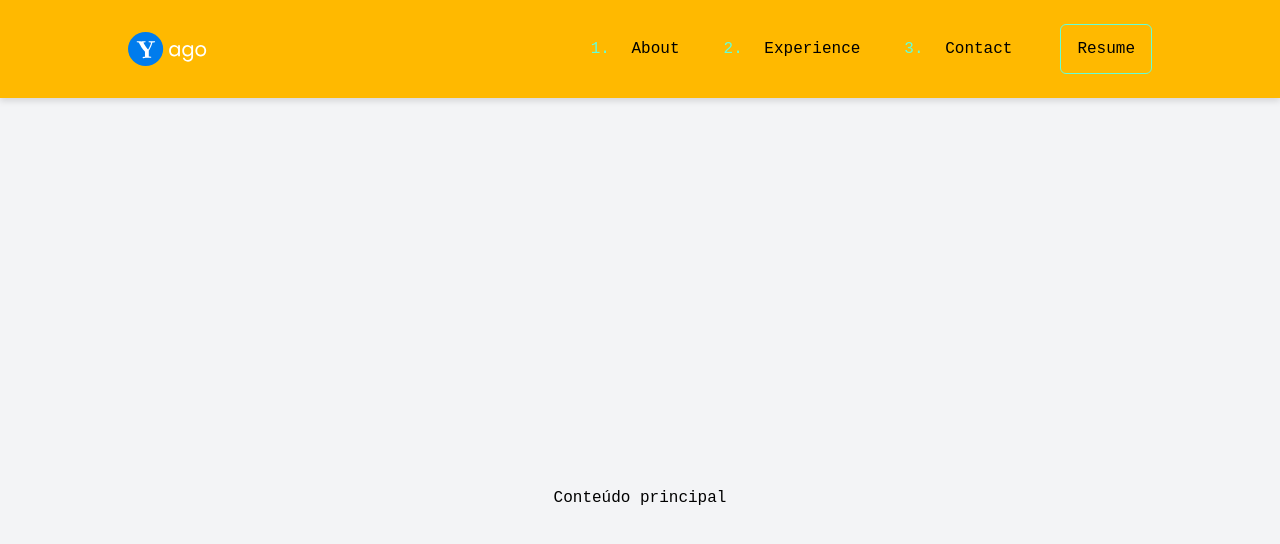
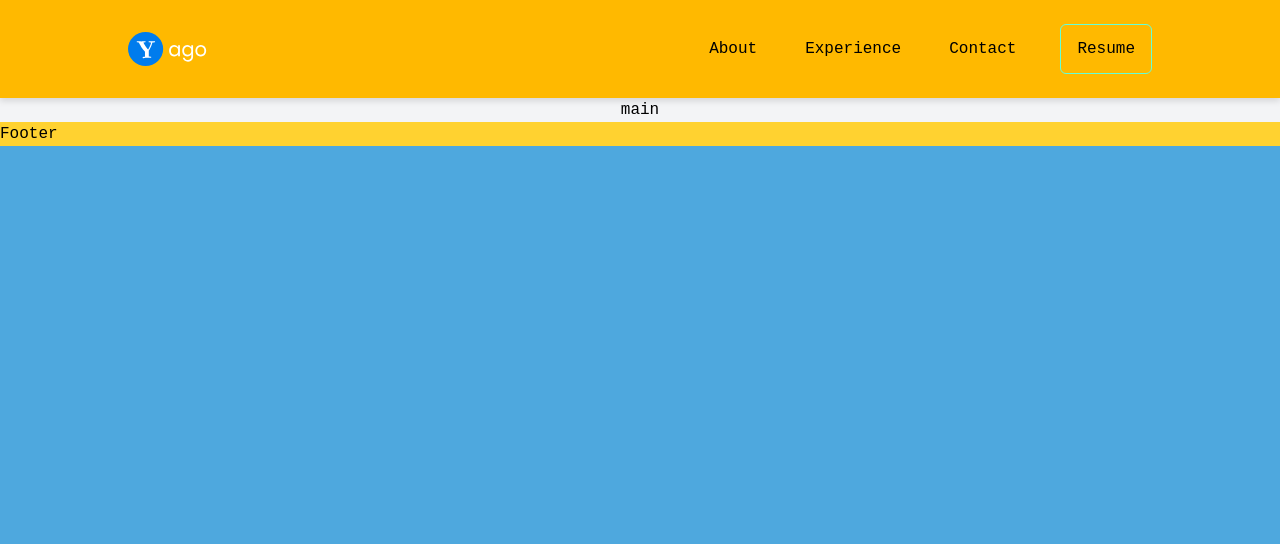
Before and after one commit to YagoB16/web-profile, a Next.js app: page / in a window 1280 px wide. Shown: the top 544 px of the page. Built offline with nearby package versions, Linux system fonts and the light colour scheme.

Commit message:
update: ajuste em nav bar

```diff
--- a/src/app/globals.css
+++ b/src/app/globals.css
@@ -31,7 +31,7 @@
 }
 
 body {
-  background: var(--blue-dark);
+  background: var(--blue);
   margin: 0;
   padding: 0;
   font-family: 'SF Mono', 'Fira Code', 'Fira Mono', 'Roboto Mono', monospace;
--- a/src/app/layout.tsx
+++ b/src/app/layout.tsx
@@ -29,7 +29,7 @@ export default function RootLayout({
 
     return (
         <html lang="en">
-            <body className={`${geistSans.variable} ${geistMono.variable} w-full h-full`}>
+            <body className={`${geistSans.variable} ${geistMono.variable} w-full h-[100dvh]`}>
                 {children}
             </body>
         </html>
--- a/src/app/page.tsx
+++ b/src/app/page.tsx
@@ -1,14 +1,18 @@
 import Header from '@/src/components/Header'
-import { Instagram, Github, Linkedin } from 'lucide-react'
+
 export default function Home() {
   return (
     <>
       <Header />
 
       {/* Conteúdo principal (Centralizado) */}
-      <main className="flex-1 flex justify-center items-center min-h-screen bg-gray-100">
-        Conteúdo principal
+      <main className="flex-1 flex justify-center items-center h-[100dhv] bg-gray-100">
+       main
       </main>
+
+      <footer className='flex items-center justify-between bg-amber-300'>
+        Footer
+      </footer>
     </>
   )
 }
--- a/src/components/Header.tsx
+++ b/src/components/Header.tsx
@@ -3,63 +3,79 @@ import Image from 'next/image'
 import ImageLogo from '../app/assets/logo.svg'
 import { AlignJustifyIcon } from 'lucide-react'
 import { useState } from 'react'
+
 export default function Header() {
     const [isMenuOpen, setIsMenuOpen] = useState(false)
 
     return (
-    <>
         <header className="flex justify-between items-center text-black py-6 px-8 lg:px-32 bg-amber-400 drop-shadow-md">
-        <div className="">
-          <Image src={ImageLogo} alt="" width={140} height={40} />
-        </div>
-        <nav className="hidden md:flex items-center justify-between gap-8">
-          <ol className="flex gap-6 text-base list-decimal list-inside marker:text-[var(--green)]">
-            <li className="mx-1">
-              <a
-                href="https://example.com"
-                className="p-3 rounded-md transition-all hover:text-[var(--green)]"
-              >
+            {/* Logo */}
+            <Image src={ImageLogo} alt="Logo" width={140} height={40} />
+
+            {/* Navegação Desktop */}
+            <nav className="hidden md:flex items-center gap-8">
+                <ul className="flex gap-6 text-base">
+                    <li>
+                        <a href="https://example.com" className="p-3 rounded-md transition-all hover:text-[var(--green)]">
                             About
                         </a>
                     </li>
-            <li className="mx-1">
-              <a
-                href="https://example.com"
-                className="p-3 rounded-md transition-all hover:text-[var(--green)]"
-              >
+                    <li>
+                        <a href="https://example.com" className="p-3 rounded-md transition-all hover:text-[var(--green)]">
                             Experience
                         </a>
                     </li>
-            <li className="mx-1">
-              <a
-                href="https://example.com"
-                className="p-3 rounded-md transition-all hover:text-[var(--green)]"
-              >
+                    <li>
+                        <a href="https://example.com" className="p-3 rounded-md transition-all hover:text-[var(--green)]">
                             Contact
                         </a>
                     </li>
-          </ol>
+                </ul>
 
-          <div className="border border-[var(--green)] rounded-md flex items-center justify-center py-3 px-4 hover:bg-[var(--green)] hover:text-[var(--gray-700)] transition duration-300">
-            <a href="https://example.com" className=" text-[var(--fz-xs)]">
+                {/* Botão Resume */}
+                <a
+                    href="https://example.com"
+                    className="border border-[var(--green)] rounded-md py-3 px-4 transition duration-300 hover:bg-[var(--green)] hover:text-[var(--gray-700)]"
+                >
                     Resume
                 </a>
-          </div>
             </nav>
-        <AlignJustifyIcon
-          className={`md:hidden block text-5xl cursor-pointer ${isMenuOpen ? 'hidden' : ''}`}
-          onClick={() => setIsMenuOpen(isMenuOpen)}
-        />
 
+            {/* Botão Mobile */}
+
+            {/* biome-ignore lint/a11y/useButtonType: <explanation> */}
+            <button
+                className="md:hidden block text-5xl cursor-pointer"
+                onClick={() => setIsMenuOpen(!isMenuOpen)}
+                aria-label="Abrir menu"
+            >
+                <AlignJustifyIcon />
+            </button>
+
+            {/* Menu Mobile */}
             <aside
-          className={`fixed md:hidden top-0 right-0 w-60 bottom-0 h-dvh bg-white flex flex-col items-center gap-6 font-semibold text-lg transform transition-transform ${
-            isMenuOpen ? 'opacity-100' : 'opacity-0'
+                className={`fixed md:hidden top-20 left-0 w-full h-[100vh] bg-white flex flex-col items-center justify-center gap-6 font-semibold text-lg transition-transform duration-600 ${isMenuOpen ? 'translate-x-0 opacity-100' : 'translate-x-full opacity-0'
                     }`}
-          style={{ transition: 'transform 0.3s ease, opacity 0.3s ease' }}
             >
-          <li className='list-none w-full text-center p-4 hover:text-[var(--green)] transition-all cursor-pointer'> Ola</li>
+                <ul className="w-full flex flex-col h-[100vh] items-center justify-center gap-y-6 text-base">
+                    <li>
+                        <a href="https://example.com" className="p-3 rounded-md transition-all hover:text-[var(--green)]">
+                            Experience
+                        </a>
+                    </li>
+                    <li>
+                        <a href="https://example.com" className="p-3 rounded-md transition-all hover:text-[var(--green)]">
+                            Experience
+                        </a>
+                    </li>
+                    <li>
+                        <a href="https://example.com" className="p-3 rounded-md transition-all hover:text-[var(--green)]">
+                            Contact
+                        </a>
+                    </li>
+                </ul>
             </aside>
+
         </header>
-    </>
     )
 }
```
Lines whose indentation alone changed are shown as unchanged.
